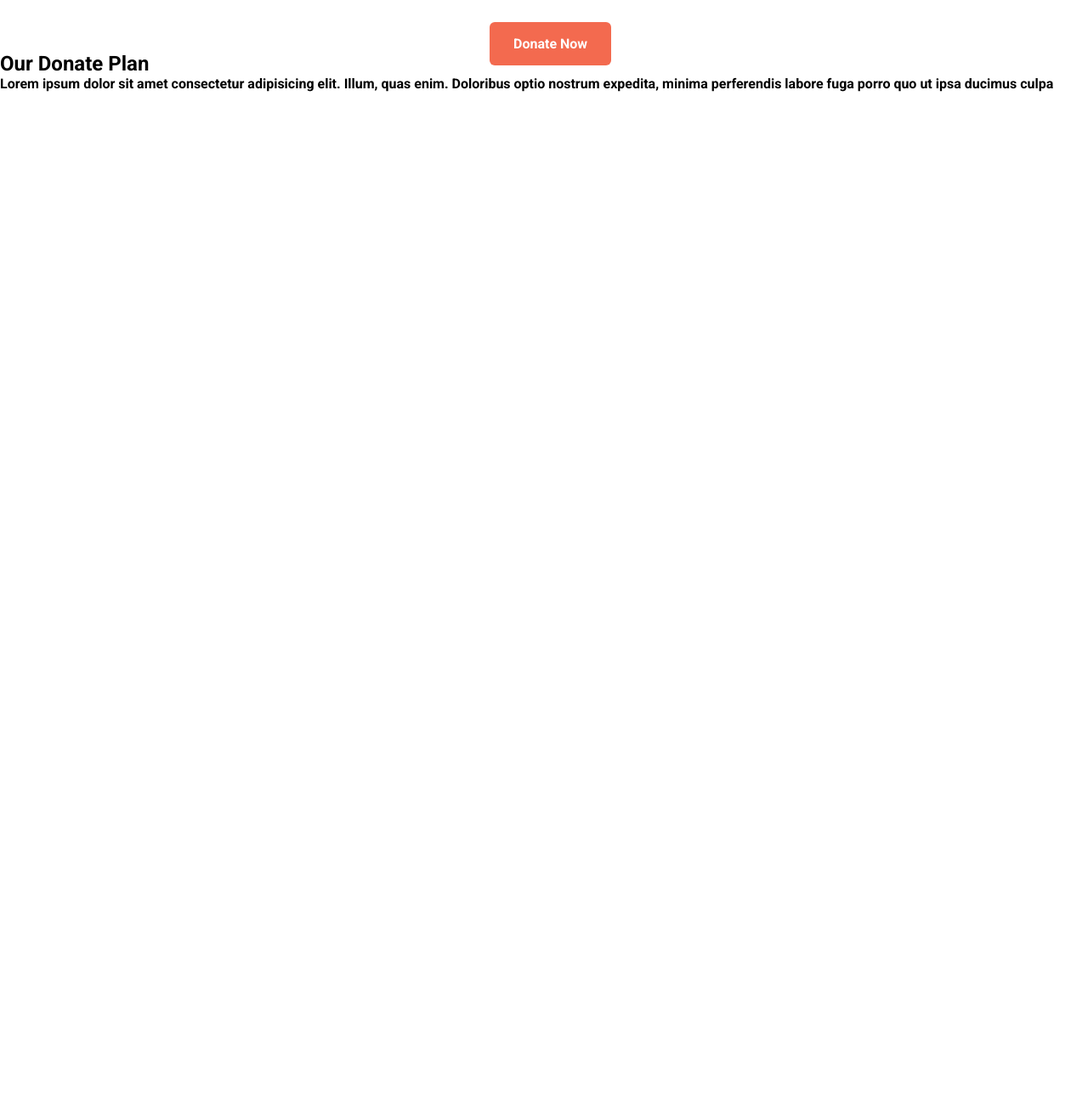
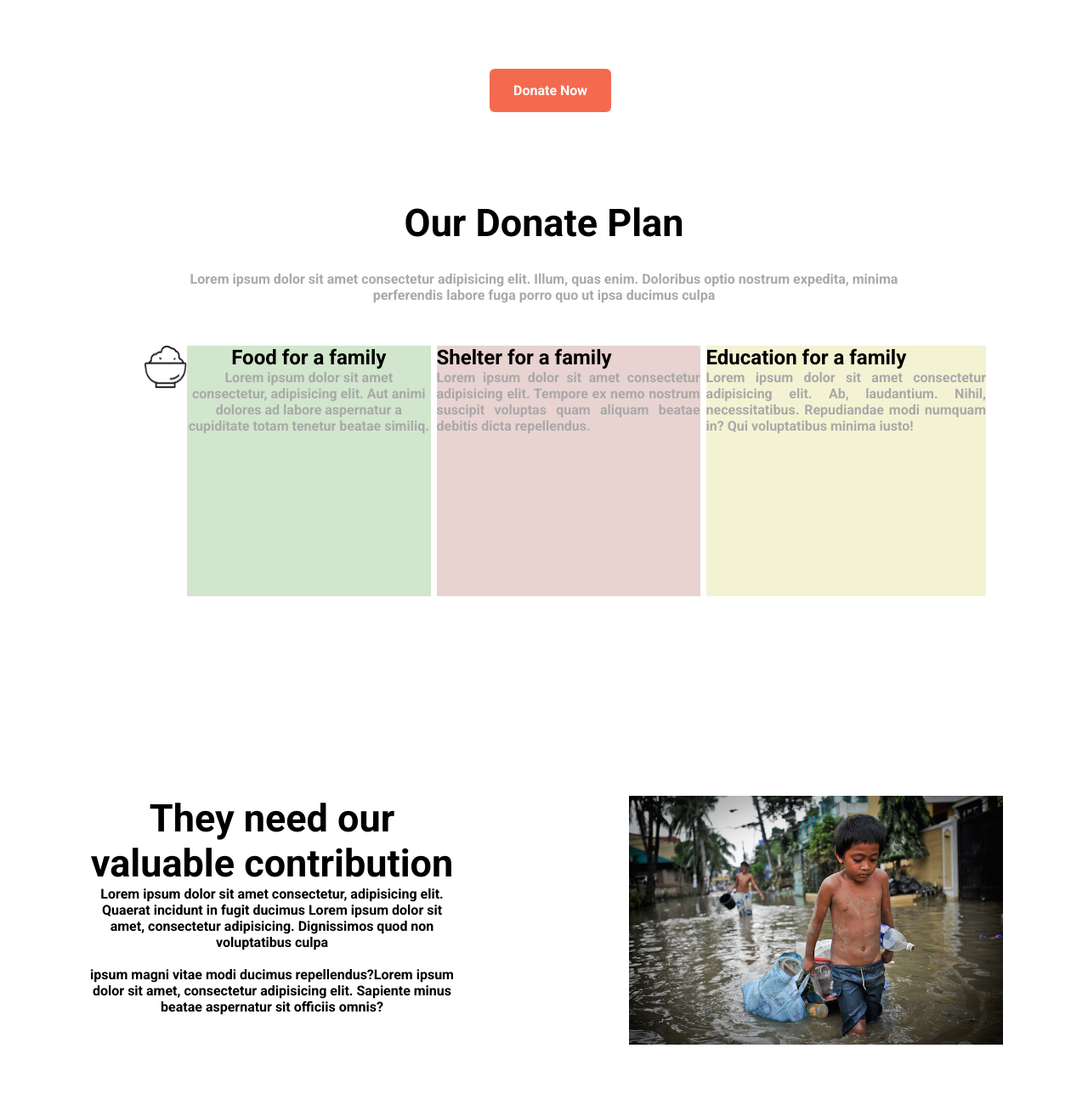
Before and after one commit to rahmanabdulquadir/Developers-Project, a plain HTML site: page HTML/index.html in a window 1280 px wide. Shown: the part 1379-2673 px from the top of the page at 85% size. Before the commit the page ends 1487 px from the top, so only its background shows below. Drawn offline with Linux system fonts and the light colour scheme.

Commit message:
third commit

```diff
--- a/CSS/style.css
+++ b/CSS/style.css
@@ -51,6 +51,7 @@ a {
   margin-top: 25px;
 }
 .amount {
+  height: 100px;
   width: 100%;
   text-align: center;
   margin-left: 25%;
@@ -59,8 +60,6 @@ a {
   display: flex;
   font-size: 30px;
   list-style-type: none;
-  text-align: center;
-  display: inline-block;
   display: flex;
 }
 .amount ul li {
@@ -72,9 +71,10 @@ a {
   border-radius: 5px;
 }
 span {
-  /* background-color: rgb(241, 154, 122); */
+  background-color: rgb(238, 90, 36);
+  height: 145px;
   color: rgb(238, 90, 36);
-  border: solid 1px rgb(241, 154, 122);
+  /* border: solid 3px rgb(241, 154, 122); */
 }
 .another-section {
   width: 100%;
@@ -82,7 +82,7 @@ span {
 .another-section input {
   width: 60%;
   padding: 17px 20px;
-  margin: 50px 0;
+  margin: 100px 0;
   margin-left: 20%;
   display: inline-block;
   border-style: none;
@@ -96,3 +96,78 @@ span {
   margin-left: 45%;
   margin-top: 30px;
 }
+
+.donate-plan{
+  width: 100%;
+  height: 100%;
+}
+.texts{
+  text-align: center;
+  padding: 60px;
+  margin: 60px;
+}
+.texts h1{
+  font-size: 45px;
+  padding-bottom: 30px ;
+}
+.texts p{
+  color: darkgray;
+}
+.three-part{
+  width: 100%;
+  height: 350px;
+  box-sizing: border-box;
+  background-color: white;
+  display: flex;
+  padding: 25px;
+  margin: 25px;
+
+}
+.three-part ul{
+  display: flex;
+  list-style: none;
+}
+.part-1{
+    height: 295px;
+    background-color: rgb(209, 230, 204);
+    text-align: center;
+    text-align: justify;
+    /* background-image: url(/Images/food.png); */
+    background-repeat: no-repeat;
+    text-align:center;
+    color: black;
+}
+.three-part ul img{
+  width: 50px;
+  height: 50px;
+  display: inline;
+  display: flex;
+
+}
+.part-2{
+  height: 295px;
+  background-color: rgb(232, 211, 208);
+  text-align: justify;
+  margin-left: 7px;
+}
+.part-3{
+  height: 295px;
+  background-color: rgb(243, 243, 211);
+  text-align: justify;
+  margin-left: 7px;
+}
+.extra-side{
+  display: flex;
+}
+.extra-section{
+  width: 35%;
+  text-align: center;
+  padding: 60px 100px;
+}
+.extra-section h1{
+  font-size: 45px;
+}
+.extra-side img{
+  width: 100%;
+
+}
--- a/HTML/index.html
+++ b/HTML/index.html
@@ -53,12 +53,72 @@
       </div>
     </section>
     <section class="donate-plan">
-      <h1>Our Donate Plan</h1>
-      <p>
+      <div class="texts">
+        <h1>Our Donate Plan</h1>
+        <p>
         Lorem ipsum dolor sit amet consectetur adipisicing elit. Illum, quas
-        enim. Doloribus optio nostrum expedita, minima perferendis labore fuga
+        enim. Doloribus optio nostrum expedita, minima <br> perferendis labore fuga
         porro quo ut ipsa ducimus culpa
-      </p>
-    </section>
+        </p>
+      <div>
+
+
+
+      <div class="three-part">
+        <ul>
+          <img src="/Images/food.png" alt="">
+          <li class="part-1">
+            <h2>Food for a family</h2>
+            <p>Lorem ipsum dolor sit amet consectetur, adipisicing elit. Aut animi dolores ad labore aspernatur a cupiditate totam tenetur beatae similiq.</p>
+          </li>
+          <li class="part-2">
+            <h2>Shelter for a family</h2>
+            <p>Lorem ipsum dolor sit amet consectetur adipisicing elit. Tempore ex nemo nostrum suscipit voluptas quam aliquam beatae debitis dicta repellendus.</p>
+          </li>
+          <li class="part-3">
+            <h2>Education for a family</h2>
+            <p>Lorem ipsum dolor sit amet consectetur adipisicing elit. Ab, laudantium. Nihil, necessitatibus. Repudiandae modi numquam in? Qui voluptatibus minima iusto!</p>
+          </li>
+        </ul>
+      </div>
+
+  </section>
+
+  <section class="extra-side">
+    <div class="extra-section">
+      <h1>They need our valuable contribution</h1>
+      <p>Lorem ipsum dolor sit amet consectetur, adipisicing elit. Quaerat incidunt in fugit ducimus Lorem ipsum dolor sit amet, consectetur adipisicing. Dignissimos quod non voluptatibus culpa <br> <br> ipsum magni vitae modi ducimus repellendus?Lorem ipsum dolor sit amet, consectetur adipisicing elit. Sapiente minus beatae aspernatur sit officiis omnis?</p>
+    </div>
+    <div class="extra-section">
+      <img src="/Images/donation9.jpg" alt="">
+    </div>
+
+
+
+
+
+
+
+  </section>
+
+
+
+
+
+
+
+
+
+
+
+
+
+
+
+
+
+
+
+
   </body>
 </html>
```
Also changed, not shown: Images/donation9.jpg (added), Images/food.png (added).
